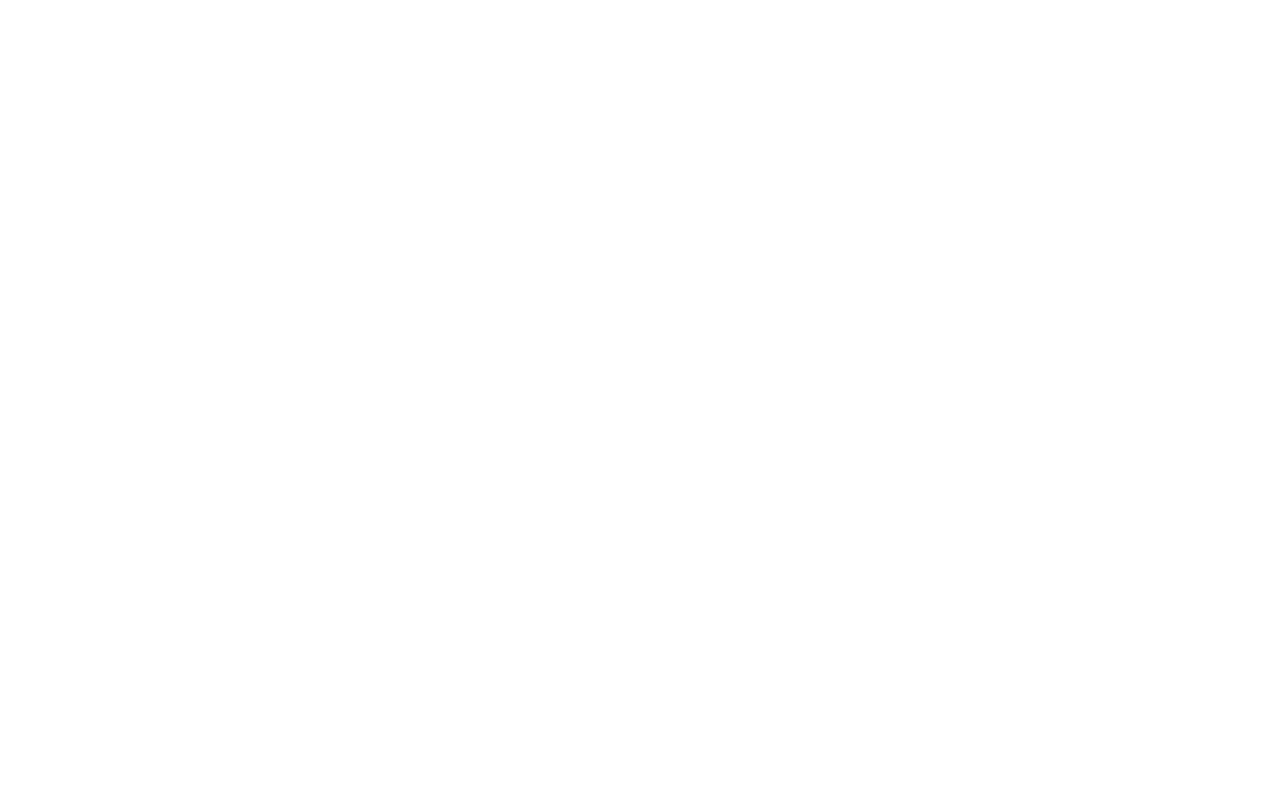
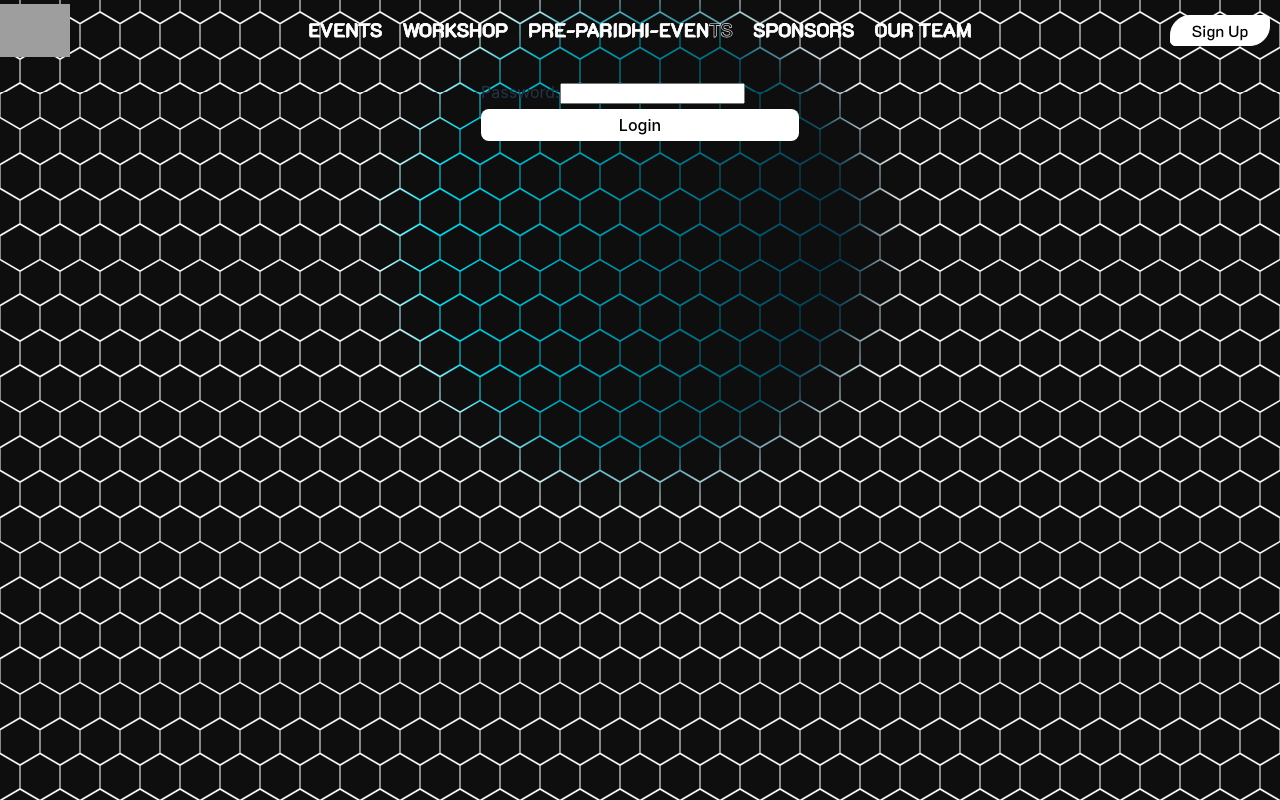
Before and after one commit to MSIT-Megatronix/ParidhiWebsite2023, a React (Vite) app in the folder ParidhiWeb2023Frontend/: page /register in a window 1280 px wide. Before the commit this address had no page. Built offline with nearby package versions, Linux system fonts and the light colour scheme; grey boxes are pictures that could not be loaded.

Commit message:
Mrd registration frontend

```diff
--- a/ParidhiWeb2023Frontend/src/App.jsx
+++ b/ParidhiWeb2023Frontend/src/App.jsx
@@ -11,6 +11,8 @@
 import NavbarMain from "./Components/Navbar/NavbarMain";
 import PdfViewer from "./Components/EventsPage/components/PdfViewer";
 import Sponsor from "./Components/Sponsor/Sponsor";
+import Mrd from "./Components/MRD/Mrd";
+import MRDMAIN from "./Components/MRD/MRDMAIN";
 const LazyHome = React.lazy(() => import("./Components/HomePage/HomeMain"));
 const LazyEvents = React.lazy(() =>
   import("./Components/EventsPage/EventsMain")
@@ -62,6 +64,7 @@
             </React.Suspense>
           }
         />
+        <Route path="/register" element={<MRDMAIN/>} />
         <Route
           path="/sponsors"
           element={
--- /dev/null
+++ b/ParidhiWeb2023Frontend/src/Components/MRD/MRDMAIN.jsx
@@ -0,0 +1,54 @@
+import React, { useState } from "react";
+import NavbarMain from "../Navbar/NavbarMain";
+import Mrd from "./Mrd";
+import { MRDWrapper } from "./MRDWrapper";
+
+const MRDMAIN = () => {
+  const moveLight = (e) => {
+    const light = document.querySelector(".light");
+    const grid = document.querySelector(".grid");
+    const scrollY = document.documentElement.scrollTop;
+    light.style.left = `${e.clientX}px`;
+    light.style.top = `${e.clientY + scrollY}px`;
+  };
+  const [Form, setForm] = useState(false);
+  const [password, setPassword] = useState("");
+  const handleChange = (event) => {
+    setPassword(event.target.value);
+  };
+  return (
+    <>
+      <NavbarMain />
+      <MRDWrapper onMouseMove={moveLight}>
+        <div className="hex-grid">
+          <div className="light"></div>
+          <div className="grid"></div>
+        </div>
+        <div className="text">
+          {!Form ? (
+            <>
+              <div>
+                <label>Password:</label>
+                <input type="password" name="password" onChange={handleChange} />
+                <button
+                  onClick={(e) => {
+                    if (password === "Rabai2023") {
+                      setForm(true);
+                    } else {
+                      alert("Wrong Password");
+                    }
+                  }}
+                  style={{marginTop:"5px",padding:"5px"}}
+                >Login</button>
+              </div>
+            </>
+          ) : (
+            <Mrd />
+          )}
+        </div>
+      </MRDWrapper>
+    </>
+  );
+};
+
+export default MRDMAIN;
--- /dev/null
+++ b/ParidhiWeb2023Frontend/src/Components/MRD/MRDWrapper.js
@@ -0,0 +1,59 @@
+import styled from "styled-components";
+
+export const MRDWrapper = styled.section`
+  height: 100vh;
+  overflow-y: hidden;
+  overflow-x: hidden;
+  position: relative;
+  .text {
+    position: relative;
+    width: 100vw;
+    z-index: 2;
+    margin-top: 80px;
+    height: max-content;
+    overflow-y: hidden;
+    display: flex;
+    justify-content: center;
+    align-items: center;
+    overflow-x: hidden;
+    .form {
+      border-radius: 5px;
+      width: 350px;
+      padding: 15px 10px;
+      display: flex;
+      justify-content: center;
+      align-items: center;
+      flex-direction: column;
+      font-family: "K2D", sans-serif;
+      backdrop-filter: blur(8px) saturate(180%);
+      -webkit-backdrop-filter: blur(8px) saturate(180%);
+      background-color: rgba(17, 17, 17, 0.333);
+      border-radius: 12px;
+      border: 1px solid #ffffff53;
+      box-shadow: 0px 10px 10px #000000cd;
+      .onesec {
+        display: flex;
+        justify-content: flex-start;
+        overflow: hidden;
+      }
+      .lable {
+        font-weight: 600;
+      }
+    }
+    button {
+      background: #fff;
+      color: #000;
+      width: 100%;
+    }
+    .iptag {
+      background: transparent;
+      outline: none;
+      border: none;
+      border-bottom: 2px solid #fff;
+      font-size: 1rem;
+    }
+    .iptag:focus {
+      background: transparent;
+    }
+  }
+`;
--- /dev/null
+++ b/ParidhiWeb2023Frontend/src/Components/MRD/Mrd.jsx
@@ -0,0 +1,172 @@
+import React, { useState } from "react";
+import NavbarMain from "../Navbar/NavbarMain";
+import { MRDWrapper } from "./MRDWrapper";
+import Axios from "axios";
+import CloseRoundedIcon from "@mui/icons-material/CloseRounded";
+import { Alert, Button, IconButton, Snackbar } from "@mui/material";
+const Mrd = () => {
+  const moveLight = (e) => {
+    const light = document.querySelector(".light");
+    const grid = document.querySelector(".grid");
+    const scrollY = document.documentElement.scrollTop;
+    light.style.left = `${e.clientX}px`;
+    light.style.top = `${e.clientY + scrollY}px`;
+  };
+  const [snackData, setSnackData] = useState("");
+  const [state, setState] = useState({
+    open: false,
+    vertical: "top",
+    horizontal: "center",
+  });
+  const { vertical, horizontal, open } = state;
+  const [data, setData] = useState({
+    name: "",
+    phone: "",
+    roll: "",
+    email: "",
+    college: "",
+  });
+
+  const handleChange = (event) => {
+    const { name, value } = event.target;
+    setData((prev) => {
+      console.log(prev);
+      return {
+        ...prev,
+        [name]: value,
+      };
+    });
+  };
+
+  const PostData = async (e) => {
+    e.preventDefault();
+    setData(data);
+    console.log(data);
+    try {
+      const res = await Axios.post("http://localhost:3000/mrd.html", data);
+      setSnackData(res.data);
+      setState({ open: true, vertical: "top", horizontal: "right" });
+    } catch (err) {
+      alert(err);
+    }
+    // console.log(response);
+  };
+
+  const handleClose = (event, reason) => {
+    if (reason === "clickaway") {
+      return;
+    }
+    setState({ open: false, vertical: "top", horizontal: "center" });
+  };
+  const action = (
+    <React.Fragment>
+      <IconButton
+        size="small"
+        aria-label="close"
+        color="inherit"
+        onClick={handleClose}
+      >
+        <CloseRoundedIcon fontSize="small" />
+      </IconButton>
+    </React.Fragment>
+  );
+  return (
+    <>
+      {/* <NavbarMain /> */}
+      <MRDWrapper >
+      <form onSubmit={PostData} className="form">
+        <div className="onesec">
+          <label className="lable">Name:</label>
+          <input
+            onChange={handleChange}
+            type="text"
+            value={data.name}
+            id="name"
+            name="name"
+            className="iptag"
+            required
+            pattern="[a-zA-Z\s]+"
+          />
+        </div>
+        <br />
+        <br />
+        <div className="onesec">
+          <label className="lable">Roll Number:</label>
+          <input
+            onChange={handleChange}
+            value={data.roll}
+            type="text"
+            id="roll"
+            name="roll"
+            required
+            className="iptag"
+          />
+        </div>
+        <br />
+        <br />
+        <div className="onesec">
+          <label className="lable">Phone Number:</label>
+          <input
+            onChange={handleChange}
+            value={data.phone}
+            type="text"
+            id="phone"
+            className="iptag"
+            name="phone"
+            required
+            pattern="[0-9]{10}"
+          />
+        </div>
+        <br />
+        <br />
+        <div className="onesec">
+          <label className="lable">Email:</label>
+          <input
+            onChange={handleChange}
+            value={data.email}
+            type="email"
+            id="email"
+            className="iptag"
+            name="email"
+            required
+            pattern="[a-zA-Z0-9._%+-]+@[a-zA-Z0-9.-]+\.[a-zA-Z]{2,}"
+          />
+        </div>
+        <br />
+        <br />
+        <div className="onesec">
+          <label className="lable">College Name:</label>
+          <input
+            value={data.college}
+            onChange={handleChange}
+            type="text"
+            id="college"
+            name="college"
+            required
+            className="iptag"
+          />
+        </div>
+        <br />
+        <br />
+
+        <button>Send data</button>
+      </form>
+      <Snackbar
+        anchorOrigin={{ vertical, horizontal }}
+        open={open}
+        autoHideDuration={6000}
+        onClose={handleClose}
+        message={snackData}
+        action={action}
+        sx={{ marginTop: "80px" }}
+      >
+        <Alert onClose={handleClose} severity="success" sx={{ width: "300px" }}>
+          {snackData}
+        </Alert>
+      </Snackbar>
+      </MRDWrapper>
+    </>
+  );
+};
+
+export default Mrd;
```
